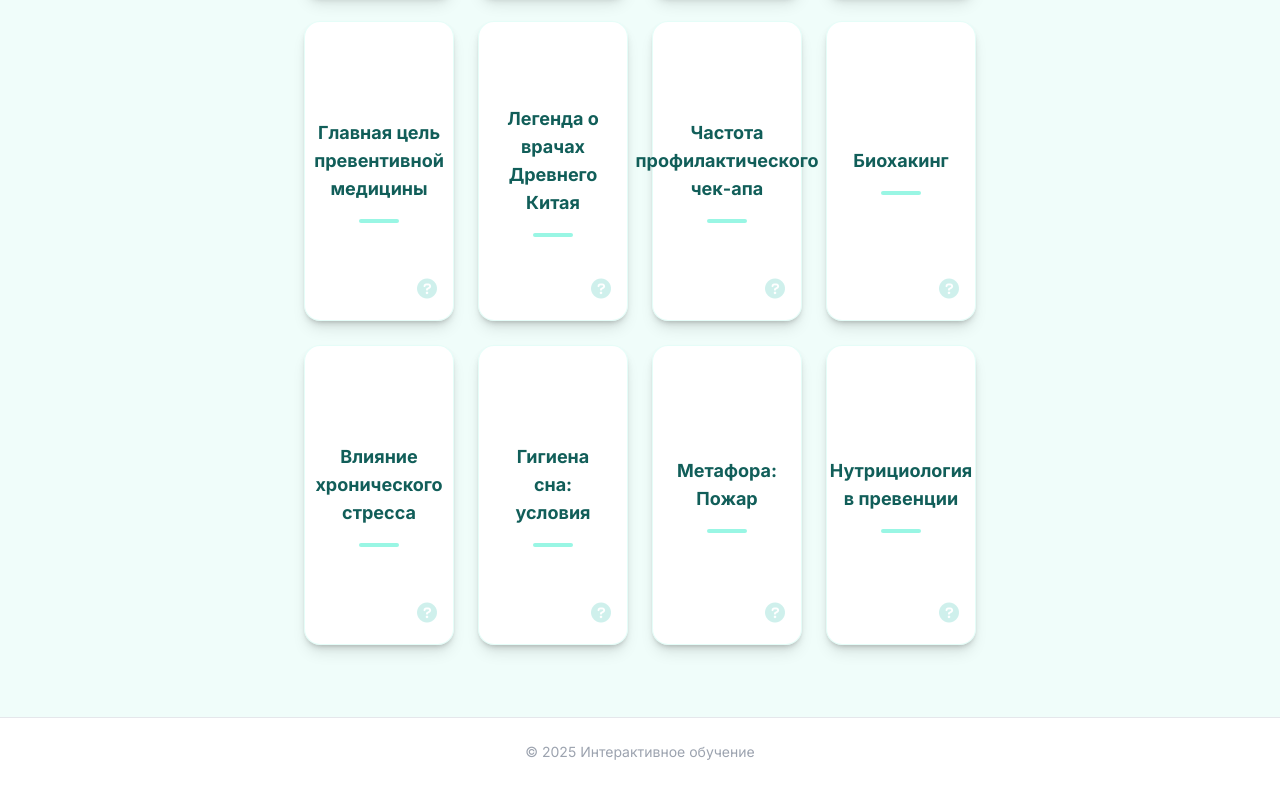
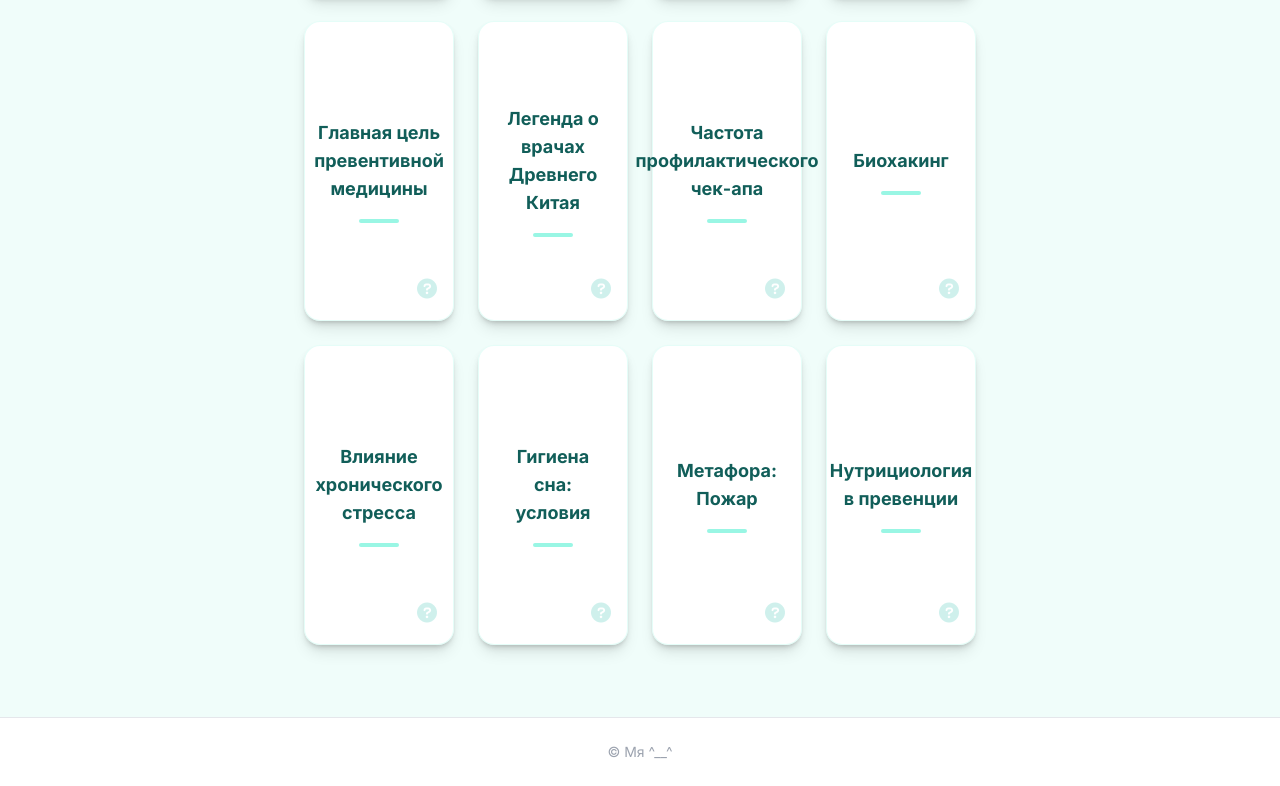
Before and after one commit to Anrash89/Preventiv, a plain HTML site: page index.html in a window 1280 px wide. Shown: the part 1179-1965 px from the top of the page. Drawn offline with nearby package versions, Linux system fonts and the light colour scheme.

Commit message:
Update index.html

```diff
--- a/index.html
+++ b/index.html
@@ -138,7 +138,7 @@
     <!-- Footer -->
     <footer class="bg-white border-t border-gray-200 mt-auto">
         <div class="max-w-7xl mx-auto px-4 py-6 sm:px-6 lg:px-8 flex justify-center text-gray-400 text-xs sm:text-sm">
-            <p>&copy; 2025 Интерактивное обучение</p>
+            <p>&copy; Мя ^__^</p>
         </div>
     </footer>
 
```
